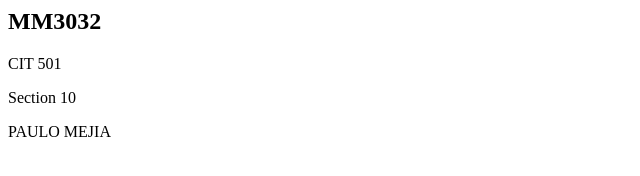
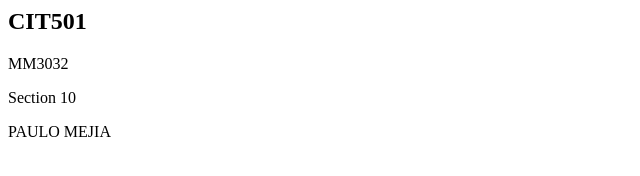
Before and after one commit to JDgomez2002/schedule, a plain HTML site: page classes/math-logic.html in a window 1280 px wide. Shown: the full height of the page, 0-640 px from the left. Drawn offline with Linux system fonts and the light colour scheme.

Commit message:
Classroom uptdate

```diff
--- a/classes/math-logic.html
+++ b/classes/math-logic.html
@@ -1,8 +1,8 @@
 <body>
   <div class="cd-schedule-modal__event-info">
     <div>
-      <h2>MM3032</h2>
-      <p>CIT 501</p>
+      <h2>CIT501</h2>
+      <p>MM3032</p>
       <p>Section 10</p>
       <p>PAULO MEJIA</p>
     </div>
```
